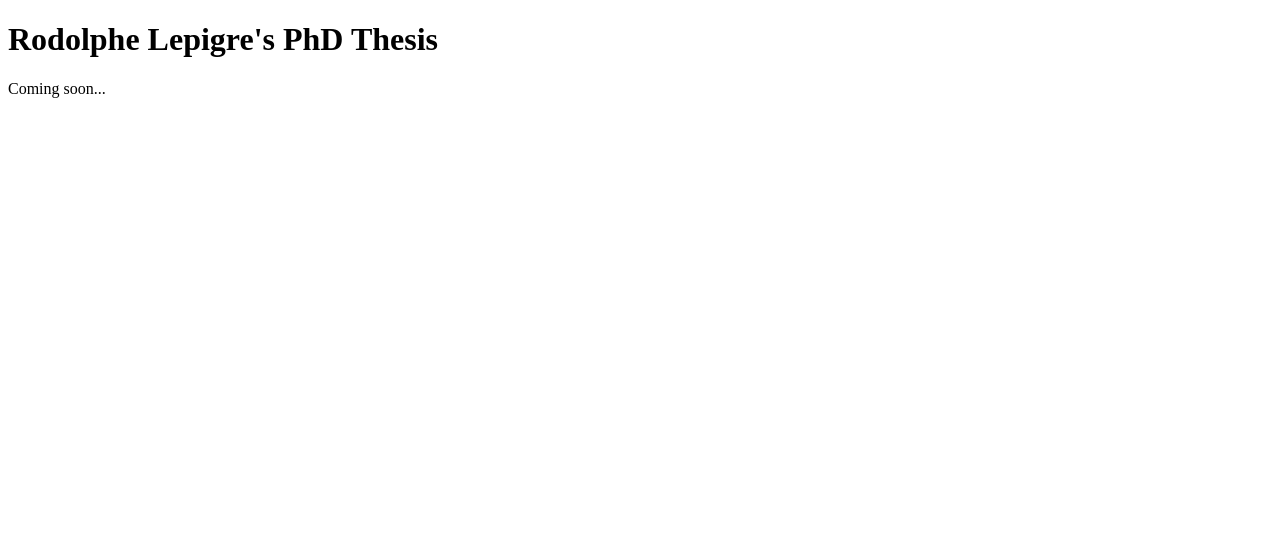
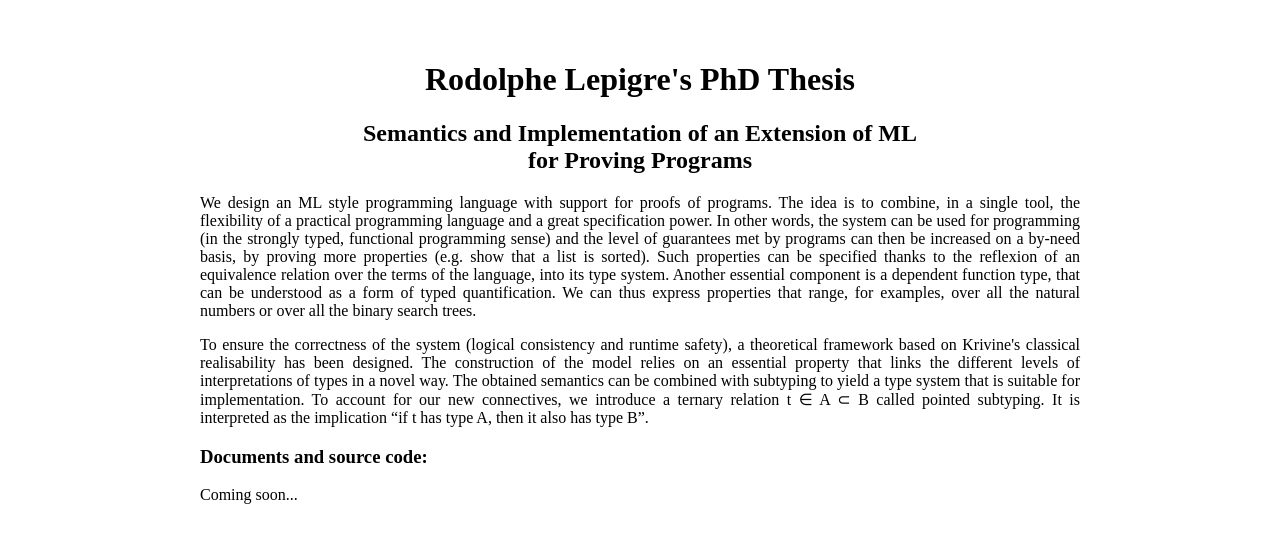
Before and after one commit to rlepigre/phd, a plain HTML site: page www/index.html in a window 1280 px wide. Drawn offline with Linux system fonts and the light colour scheme.

Commit message:
Progress

```diff
--- a/www/index.html
+++ b/www/index.html
@@ -3,9 +3,55 @@
   <head>
     <meta charset="UTF-8">
     <title>Rodolphe Lepigre's PhD Thesis</title>
+    <style>
+      h1, h2 { text-align : center; }
+      p { text-align : justify; }
+      html, body { max-width : 920px; margin : auto; padding : 20px; }
+    </style>
   </head>
   <body>
-    <h1>Rodolphe Lepigre's PhD Thesis</h1>
+    <h1>
+      Rodolphe Lepigre's PhD Thesis
+    </h1>
+    <h2>
+      Semantics and Implementation of an Extension of ML
+      <br/>
+      for Proving Programs
+    </h2>
+    <p>
+      We design an ML style programming language with support for proofs of
+      programs. The idea is to combine, in a single tool, the flexibility of
+      a practical programming language and a great specification power. In
+      other words, the system can be used for programming (in the strongly
+      typed, functional programming sense) and the level of guarantees met by
+      programs can then be increased on a by-need basis, by proving more
+      properties (e.g. show that a list is sorted). Such properties can
+      be specified thanks to the reflexion of an equivalence relation over the
+      terms of the language, into its type system. Another essential component
+      is a dependent function type, that can be understood as a form of typed
+      quantification. We can thus express properties that range, for examples,
+      over all the natural numbers or over all the binary search trees.
+    </p>
+    <p>
+      To ensure the correctness of the system (logical consistency and runtime
+      safety), a theoretical framework based on Krivine's classical realisability
+      has been designed. The construction of the model relies on an essential
+      property that links the different levels of interpretations of types
+      in a novel way. The obtained semantics can be combined with subtyping to
+      yield a type system that is suitable for implementation. To account for our
+      new connectives, we introduce a ternary relation t ∈ A ⊂ B called pointed
+      subtyping. It is interpreted as the implication &ldquo;if t has type A,
+      then it also has type B&rdquo;.
+    </p>
+    <h3>Documents and source code:</h3>
     <p>Coming soon...</p>
+    <!--
+    <ul>
+      <li>...</li>
+      <li>...</li>
+      <li>...</li>
+      <li>...</li>
+    </ul>
+    -->
   </body>
 </html>
```
Also changed, not shown: TODO.txt (deleted), 3 other files.
